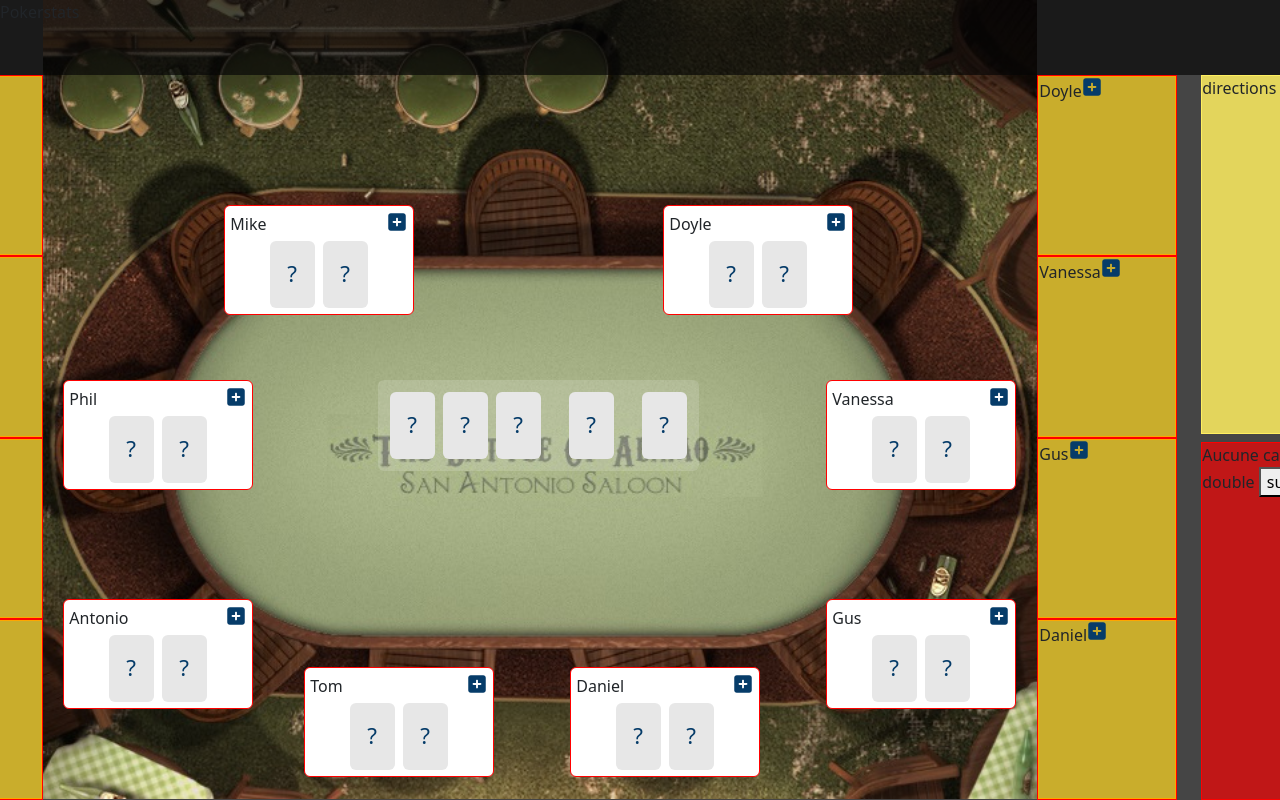
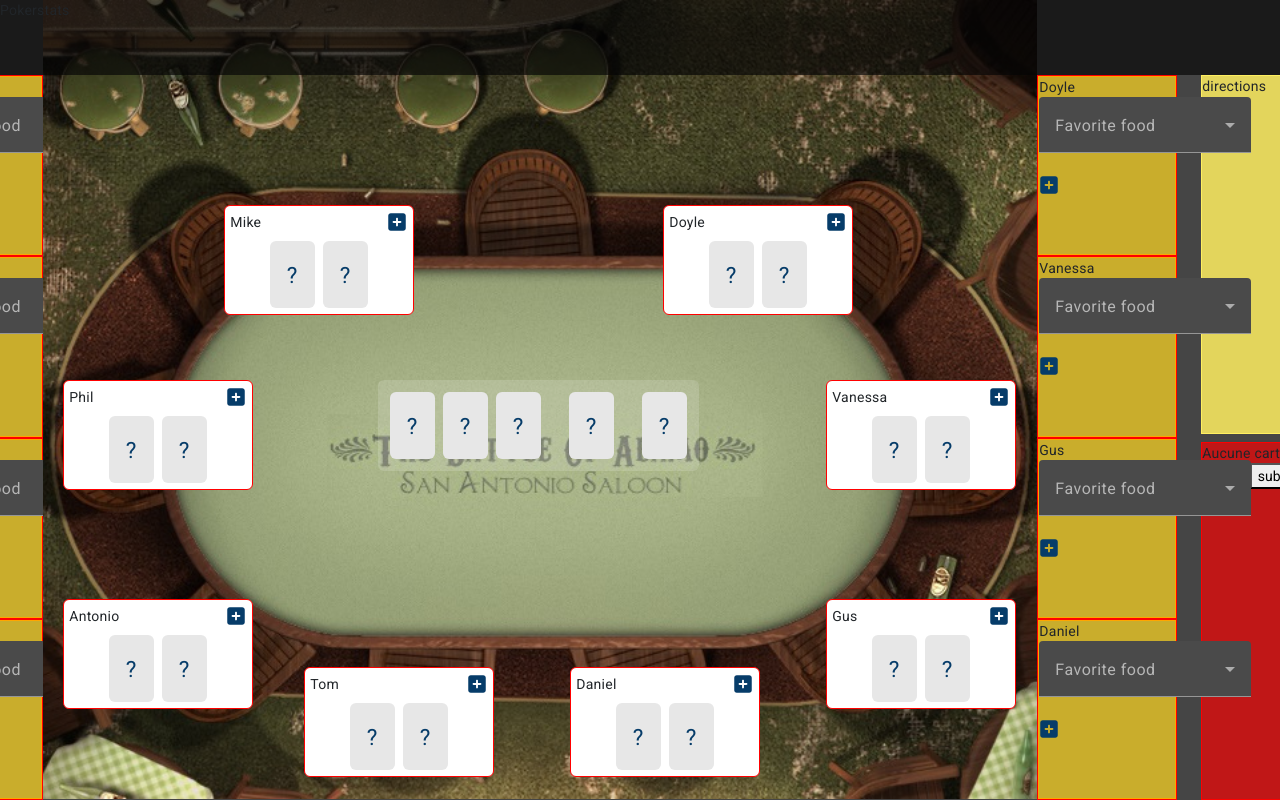
Before and after one commit to GuillaumeChaf/pokerstatsAngular, an Angular app: page / in a window 1280 px wide. Shown: the top 800 px of the page. Built offline with nearby package versions, Linux system fonts and the light colour scheme.

Commit message:
installation des dropdowns

```diff
--- a/angular.json
+++ b/angular.json
@@ -27,7 +27,10 @@
             "tsConfig": "tsconfig.app.json",
             "inlineStyleLanguage": "scss",
             "assets": ["src/assets"],
-            "styles": ["src/styles.scss"],
+            "styles": [
+              "@angular/material/prebuilt-themes/pink-bluegrey.css",
+              "src/styles.scss"
+            ],
             "scripts": []
           },
           "configurations": {
@@ -90,7 +93,10 @@
             "karmaConfig": "karma.conf.js",
             "inlineStyleLanguage": "scss",
             "assets": ["src/assets"],
-            "styles": ["src/styles.scss"],
+            "styles": [
+              "@angular/material/prebuilt-themes/pink-bluegrey.css",
+              "src/styles.scss"
+            ],
             "scripts": []
           }
         }
--- a/package.json
+++ b/package.json
@@ -11,10 +11,12 @@
   "private": true,
   "dependencies": {
     "@angular/animations": "^17.0.0",
+    "@angular/cdk": "^17.3.10",
     "@angular/common": "^17.0.0",
     "@angular/compiler": "^17.0.0",
     "@angular/core": "^17.0.0",
     "@angular/forms": "^17.0.0",
+    "@angular/material": "^17.3.10",
     "@angular/platform-browser": "^17.0.0",
     "@angular/platform-browser-dynamic": "^17.0.0",
     "@angular/router": "^17.0.0",
--- a/src/app/components/players-form/player/player-side-frame/player-side-frame.component.html
+++ b/src/app/components/players-form/player/player-side-frame/player-side-frame.component.html
@@ -3,6 +3,15 @@
 
   <!-- <input formControlName="condition" />
   <input formControlName="suit" /> -->
+  <mat-form-field>
+    <mat-label>Favorite food</mat-label>
+    <mat-select [formControl]="suit">
+      @for (item of combinationList; track item) {
+      <mat-option [value]="item">{{ item }}</mat-option>
+      }
+    </mat-select>
+  </mat-form-field>
+
   <button class="btn-activ-state svg-btn" type="button" (click)="activState.set(!activState())">
     <svg viewBox="0 0 448 512" class="fill">
       <use attr.xlink:href="{{ this.activBtnSvgSig() }}"></use>
--- a/src/app/components/players-form/player/player-side-frame/player-side-frame.component.ts
+++ b/src/app/components/players-form/player/player-side-frame/player-side-frame.component.ts
@@ -2,11 +2,14 @@ import { Component, Input, ModelSignal, Signal, computed, model } from '@angular
 import { FormGroup, ReactiveFormsModule } from '@angular/forms';
 import { combinationList } from 'src/app/models/combinations';
 import { PlayerConfiguration } from 'src/app/models/player';
+import { MatInputModule } from '@angular/material/input';
+import { MatSelectModule } from '@angular/material/select';
+import { MatFormFieldModule } from '@angular/material/form-field';
 
 @Component({
   selector: 'app-player-side-frame',
   standalone: true,
-  imports: [ReactiveFormsModule],
+  imports: [MatFormFieldModule, MatSelectModule, MatInputModule, ReactiveFormsModule],
   templateUrl: './player-side-frame.component.html',
   styleUrls: ['../player.component.scss', './player-side-frame.component.scss'],
 })
@@ -21,4 +24,8 @@ export class PlayerSideFrameComponent {
   activBtnSvgSig: Signal<string> = computed(() => `assets/svg/activation-states/${this.activState() ? 'square-minus' : 'square-plus'}.svg#body`);
   /**   liste de combinaisons */
   combinationList = combinationList;
+
+  get suit(): any {
+    return this.playerForm.controls['suit'];
+  }
 }
--- a/src/index.html
+++ b/src/index.html
@@ -5,8 +5,10 @@
   <title>PokerstatsAngular</title>
   <base href="/">
   <meta name="viewport" content="width=device-width, initial-scale=1">
+  <link href="https://fonts.googleapis.com/css2?family=Roboto:wght@300;400;500&display=swap" rel="stylesheet">
+  <link href="https://fonts.googleapis.com/icon?family=Material+Icons" rel="stylesheet">
 </head>
-<body class="fill">
+<body class="fill mat-typography">
   <app-root></app-root>
 </body>
 </html>
--- a/src/main.ts
+++ b/src/main.ts
@@ -5,12 +5,15 @@ import { platformBrowserDynamic } from '@angular/platform-browser-dynamic';
 import { environment } from './environments/environment';
 import { bootstrapApplication } from '@angular/platform-browser';
 import { AppComponent } from './app/app.component';
+import { provideAnimationsAsync } from '@angular/platform-browser/animations/async';
 
 if (environment.production) {
   enableProdMode();
 }
 
-bootstrapApplication(AppComponent);
+bootstrapApplication(AppComponent, {
+  providers: [provideAnimationsAsync()]
+});
 
 // platformBrowserDynamic().bootstrapModule(AppModule)
 //   .catch(err => console.error(err));
--- a/src/styles.scss
+++ b/src/styles.scss
@@ -35,3 +35,6 @@ svg {
   background-color: unset;
 }
 //#endregion
+
+html, body { height: 100%; }
+body { margin: 0; font-family: Roboto, "Helvetica Neue", sans-serif; }
```
